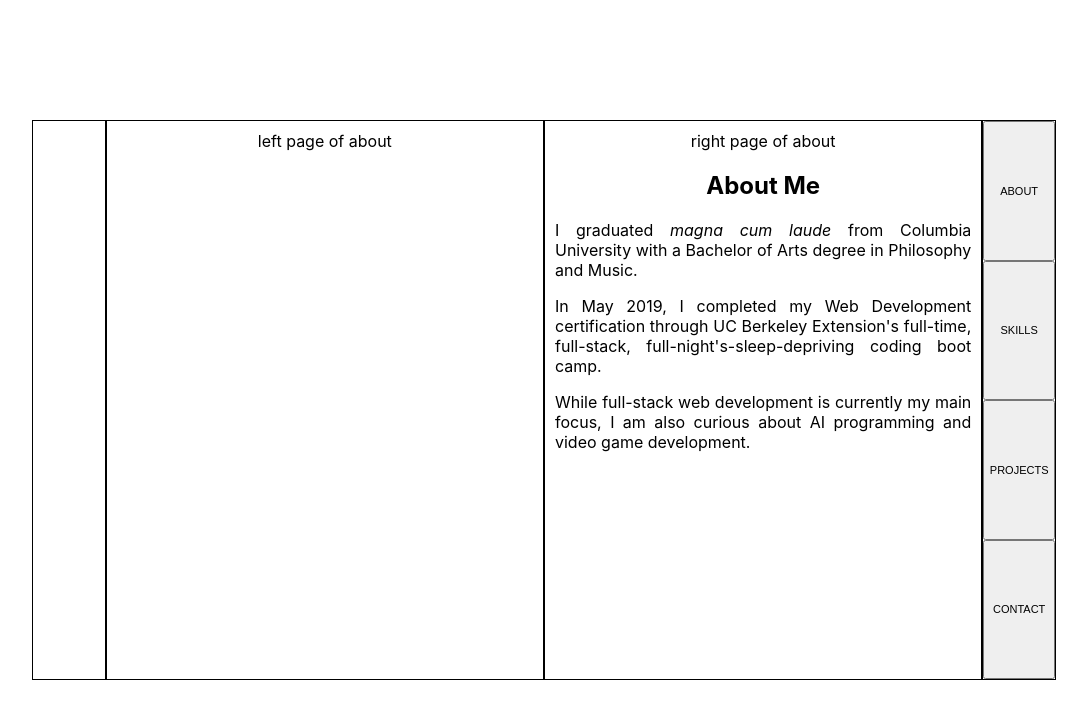
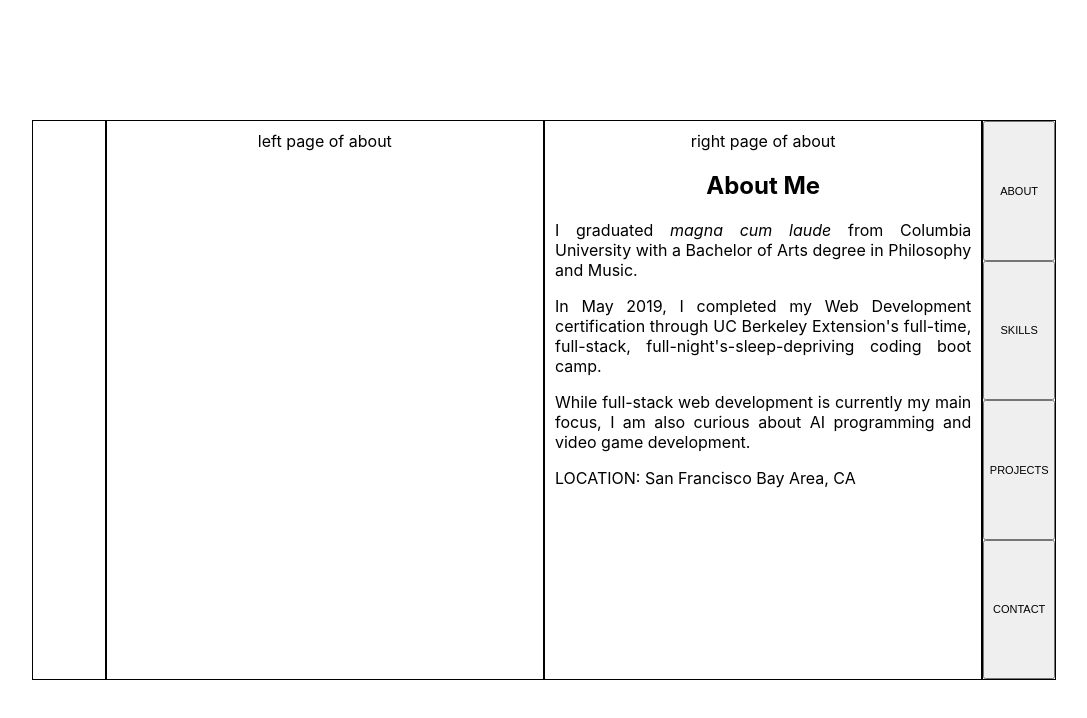
Before and after one commit to MacCabe1888/Professional-Portfolio, a React (Create React App) app: page / in a window 1280 px wide. Shown: the top 718 px of the page, without its empty margins (96-1183 px from the left). Built offline with nearby package versions, Linux system fonts and the light colour scheme.

Commit message:
added location to bio

```diff
--- a/src/components/About/index.js
+++ b/src/components/About/index.js
@@ -25,6 +25,9 @@ class About extends Component {
             <p>
               While full-stack web development is currently my main focus, I am also curious about AI programming and video game development.
             </p>
+            <p>
+              LOCATION: San Francisco Bay Area, CA
+            </p>
           </Page>
         </div>
         <Nav
```
